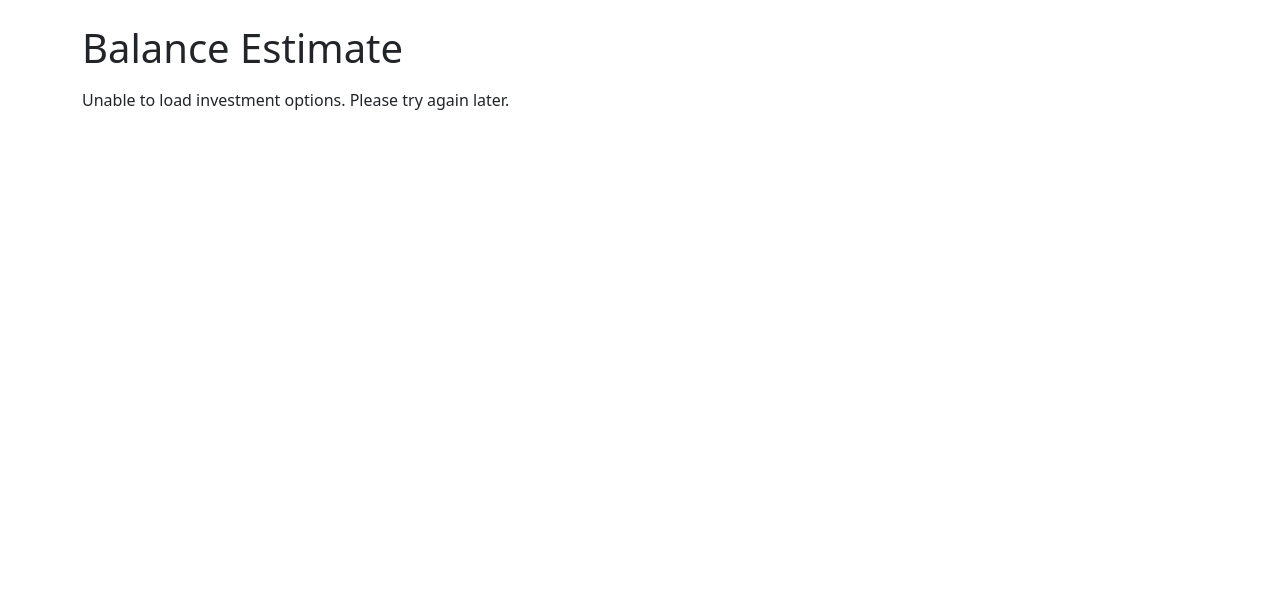
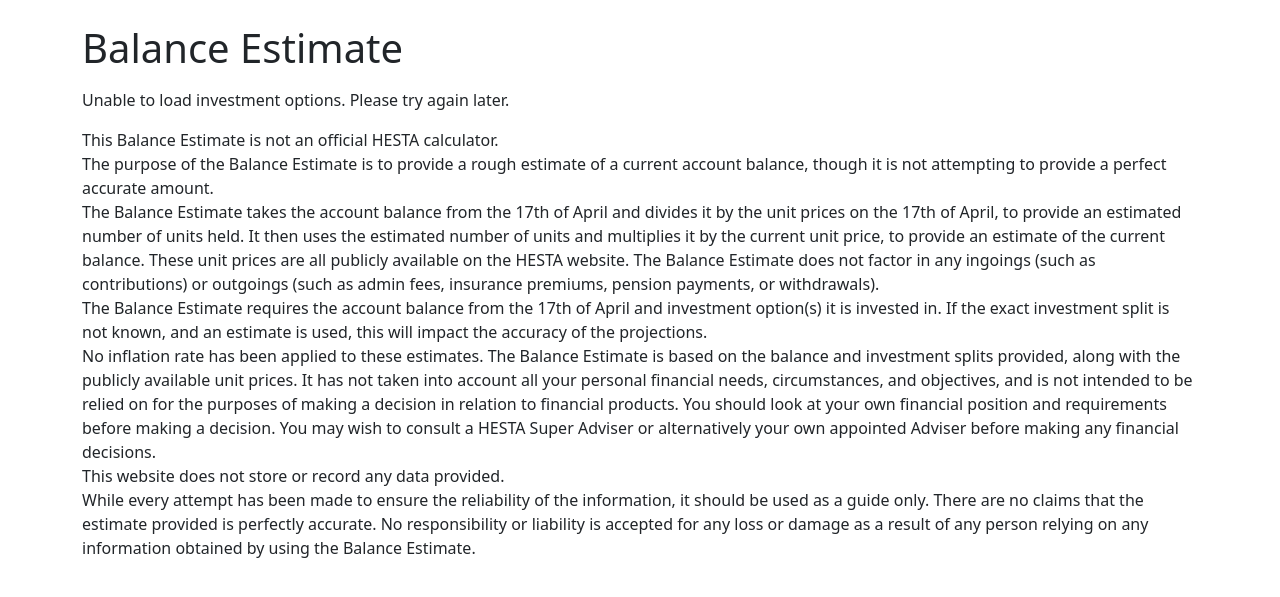
Before and after one commit to OrbitCactus/Balance-Estimator, a Flask app: page / in a window 1280 px wide. Shown: the top 597 px of the page. Run offline with Flask 3, Linux system fonts and the light colour scheme; data that the repository does not hold is empty.

Commit message:
Update index.html
Added in some more wording for disclaimers and warnings

```diff
--- a/templates/index.html
+++ b/templates/index.html
@@ -75,7 +75,9 @@
       <h3>Total Updated Balance: ${{ "{:,.2f}".format(total_balance) }}</h3>
 
       <p class="text-muted mt-3 fst-italic">
-        ⚠️ These figures are currently based on 1 July for testing purposes, but will soon be updated for unit prices on the 17th of April. This calculator provides an estimate only and does not take into account any outgoings (e.g. admin fees, insurance premiums, taxes, withdrawals, pension payments, etc.) or contributed amounts.
+      ⚠️ You need to stress that this provides an estimate only.
+	  <br>
+	  EXPLAIN: This is based on your balance from the 17th of April and estimates the current balance based solely on the unit price movements. It does not take into account any outgoings (e.g. admin fees, insurance premiums, taxes, withdrawals, pension payments, etc.) or contributed amounts.
       </p>
       {% endif %}
 
@@ -107,7 +109,22 @@
     {% else %}
       <p>Unable to load investment options. Please try again later.</p>
     {% endif %}
-
+    <p class="small-italic">
+        This Balance Estimate is not an official HESTA calculator.
+        <br>
+        The purpose of the Balance Estimate is to provide a rough estimate of a current account balance, though it is not attempting to provide a perfect accurate amount.
+        <br>
+        The Balance Estimate takes the account balance from the 17th of April and divides it by the unit prices on the 17th of April, to provide an estimated number of units held. It then uses the estimated number of units and multiplies it by the current unit price, to provide an estimate of the current balance. These unit prices are all publicly available on the HESTA website.
+        The Balance Estimate does not factor in any ingoings (such as contributions) or outgoings (such as admin fees, insurance premiums, pension payments, or withdrawals).
+        <br>
+        The Balance Estimate requires the account balance from the 17th of April and investment option(s) it is invested in. If the exact investment split is not known, and an estimate is used, this will impact the accuracy of the projections.
+        <br>
+        No inflation rate has been applied to these estimates. The Balance Estimate is based on the balance and investment splits provided, along with the publicly available unit prices. It has not taken into account all your personal financial needs, circumstances, and objectives, and is not intended to be relied on for the purposes of making a decision in relation to financial products. You should look at your own financial position and requirements before making a decision. You may wish to consult a HESTA Super Adviser or alternatively your own appointed Adviser before making any financial decisions.
+        <br>
+        This website does not store or record any data provided.
+        <br>
+        While every attempt has been made to ensure the reliability of the information, it should be used as a guide only. There are no claims that the estimate provided is perfectly accurate. No responsibility or liability is accepted for any loss or damage as a result of any person relying on any information obtained by using the Balance Estimate.
+    </p>
 
 </body>
 </html>
```
